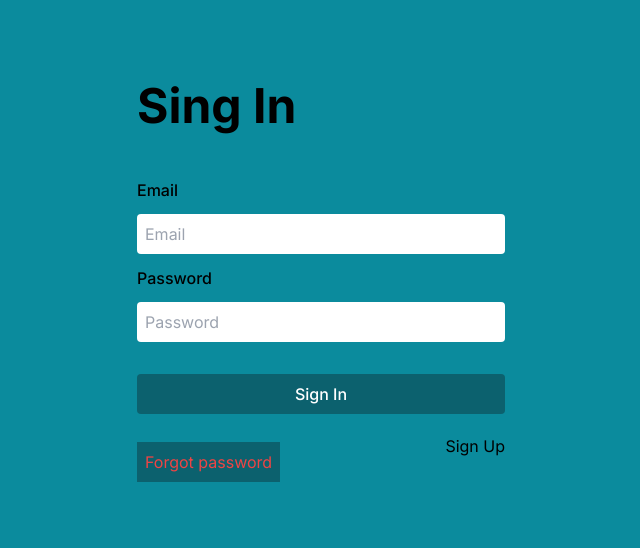
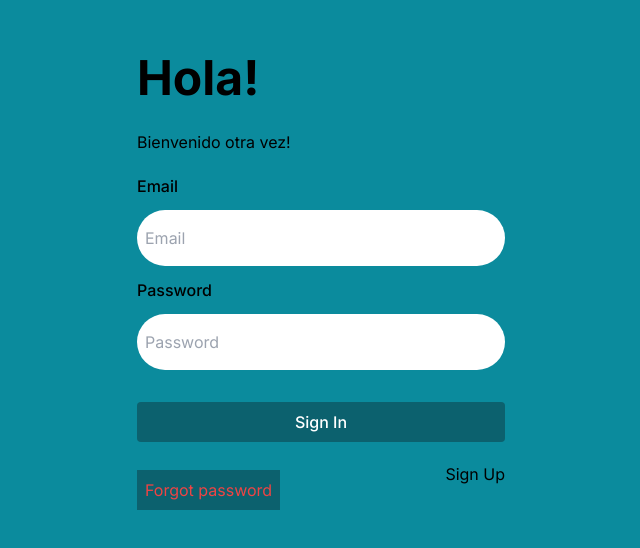
Before and after one commit to No-Country/c14-50-ft-nest, a Next.js app in the folder frontend/: page /login in a window 1280 px wide. Shown: the part 118-666 px from the top of the page, without its empty margins (319-959 px from the left). Built offline with nearby package versions, Linux system fonts and the light colour scheme.

Commit message:
Turnos Integracion Provisional

```diff
--- a/frontend/package.json
+++ b/frontend/package.json
@@ -12,6 +12,7 @@
     "@hookform/resolvers": "^3.3.1",
     "next": "13.5.4",
     "react": "^18",
+    "react-calendly": "^4.2.0",
     "react-dom": "^18",
     "react-hook-form": "^7.47.0",
     "zod": "^3.22.4"
--- a/frontend/src/app/dashboard/solicitar-turnos/page.tsx
+++ b/frontend/src/app/dashboard/solicitar-turnos/page.tsx
@@ -1,9 +1,30 @@
+'use client'
 import React from "react";
+import { InlineWidget  } from "react-calendly";
 
 export default function SolicitarTurnos() {
+
+
   return (
     <main className="h-screen lg:w-[80%] lg:ml-auto flex justify-center bg-[#f0f4f7] ">
-      <div className="mt-14">Solicitud de turnos</div>
+      <div className="App">
+      <InlineWidget
+        url="https://calendly.com/yordani12yorda"
+        pageSettings={{
+          backgroundColor: 'ffffff',
+          hideEventTypeDetails: false,
+          hideLandingPageDetails: false,
+          primaryColor: '00a2ff',
+          textColor: '4d5055',
+          hideGdprBanner:true,
+        }}
+
+        styles={{
+          height: '90vh',
+          width: '90vw',
+        }}
+      />
+    </div>
     </main>
   );
 }
--- a/frontend/src/app/login/page.tsx
+++ b/frontend/src/app/login/page.tsx
@@ -5,16 +5,21 @@ export default function Login() {
   return (
     <main className="login-page-container  grid place-content-center min-h-screen w-screen">
       <section className="w-screen px-10 py-10 rounded-lg flex flex-col gap-5 justify-center min-w-full max-w-md mx-auto">
+        <div>
+
         <h1 className="loginText text-5xl mb-7 text-black font-bold relative">
-          Sing In
+        Hola!
         </h1>
+        <span>Bienvenido otra vez!</span>
+        </div>
+
         <form
           className="flex flex-col gap- min-w-full gap-3"
         >
           <div className="flex flex-col gap-3">
             <span className="text-black font-medium">Email</span>
             <input
-              className="w-full rounded pl-2 p-2 text-black focus:outline-none"
+              className="w-full pl-2 p-4 text-black focus:outline-none rounded-full"
               type="email"
               placeholder="Email"
             />
@@ -22,7 +27,7 @@ export default function Login() {
           <div className="flex flex-col gap-3">
             <span className="text-black font-medium">Password</span>
             <input
-              className="w-full rounded pl-2 p-2 text-black focus:outline-none"
+              className="w-full rounded-full pl-2 p-4 text-black focus:outline-none"
               type="password"
               placeholder="Password"
             />
```
Also changed, not shown: 1 other file (tests, documents, lock files or other folders).
